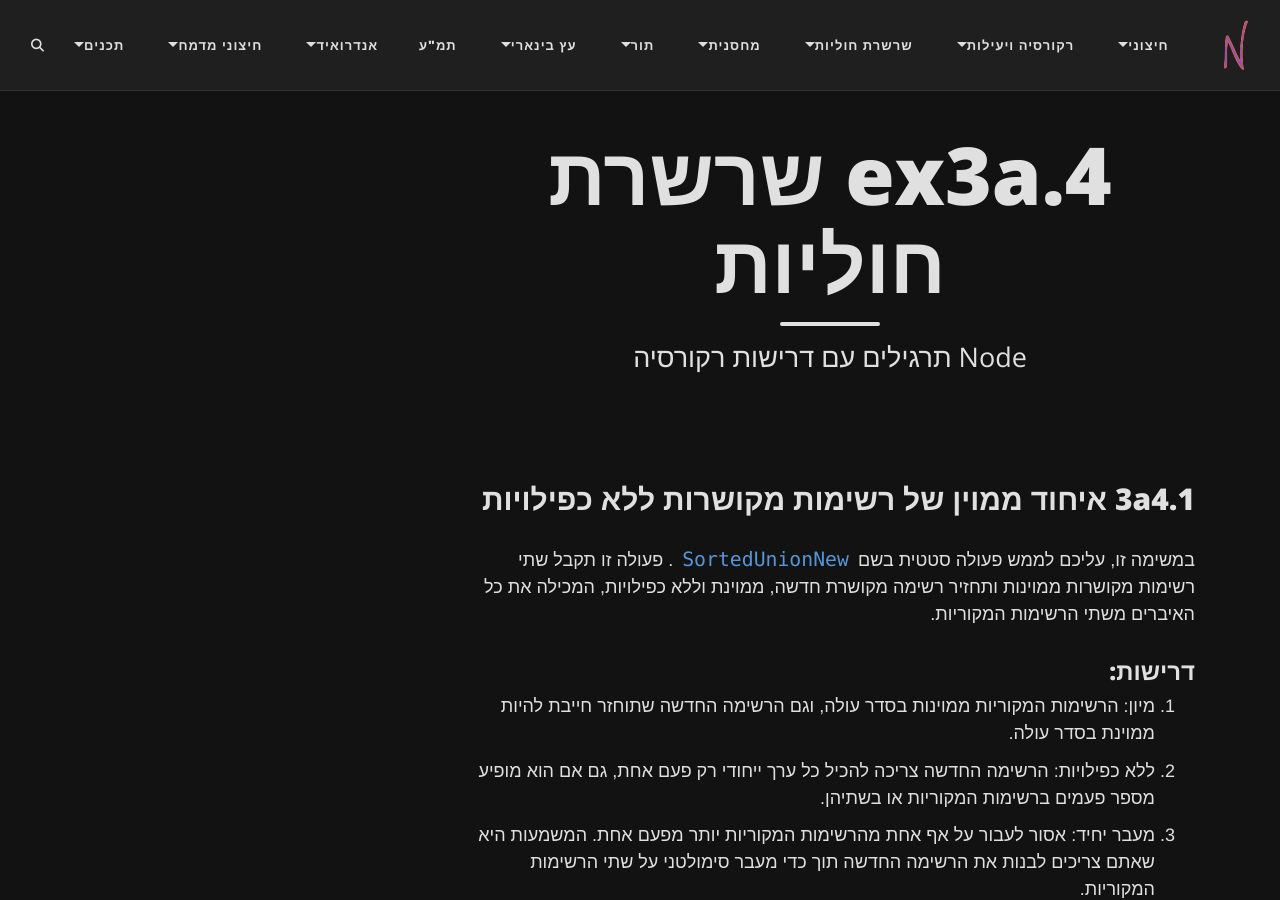
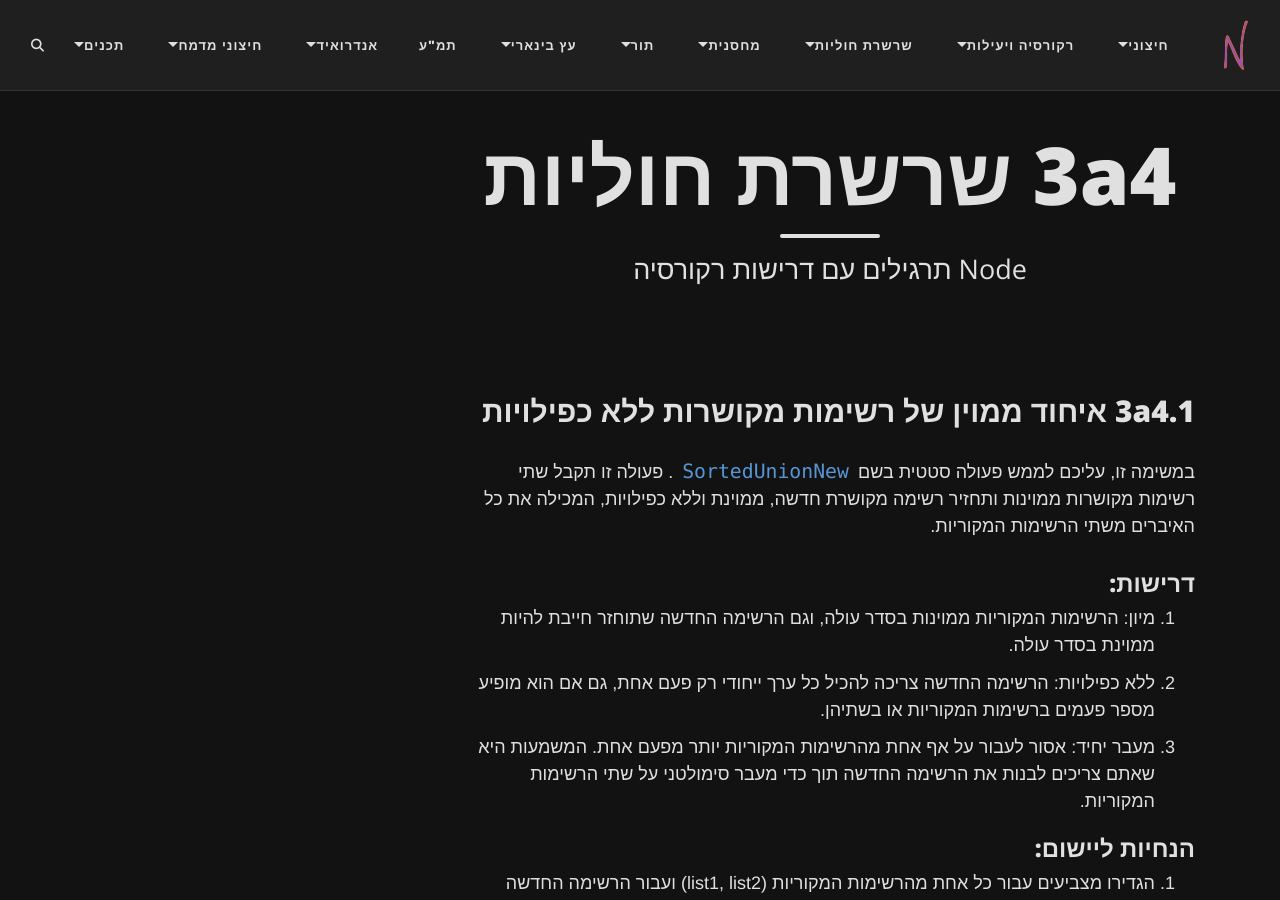
Before and after one commit to 3strategy/BeautifulMivney, a Jekyll site: the page built from cst/3nodeT/Ex3a4node.md, in a window 1280 px wide and 900 px high. Built offline with Jekyll 4.4.1, drawn with Linux system fonts in a browser that asks for light colours; comment, search, counter and statistics services are not loaded.

Commit message:
fff תקלה?

```diff
--- a/_config.yml
+++ b/_config.yml
@@ -26,6 +26,7 @@ navbar-links:
   חיצוני:
     - אתר יסודות: "https://יסודות.שלי.com"
     - אתר מתמטיקה: "https://מתמטיקה.com"
+    - אתר הגשות: "https://הגשות.שלי.com"
     - מצגות קמפוס: "/mivney/1recursionAndComplexity/ChapterCampus"
     - מכתב 503 (מסמך קישורים): https://docs.google.com/document/d/1pzqtdzM2CrUpjx7KYljAHM5lbd1IGOhGfL5ju7XnJVY/edit?usp=sharing
     - קמפוס יסודות: "https://courses.campus.gov.il/courses/course-v1:MoE+EDU_Matric_ComputerScienceA_HE+2023_1/course/"
--- a/cst/3nodeT/Ex3a4node.md
+++ b/cst/3nodeT/Ex3a4node.md
@@ -1,6 +1,6 @@
 ---
 layout: page
-title: "ex3a.4 שרשרת חוליות"
+title: "3a4 שרשרת חוליות"
 subtitle: "Node<T> תרגילים עם דרישות רקורסיה"
 tags: []
 lang: he
```
